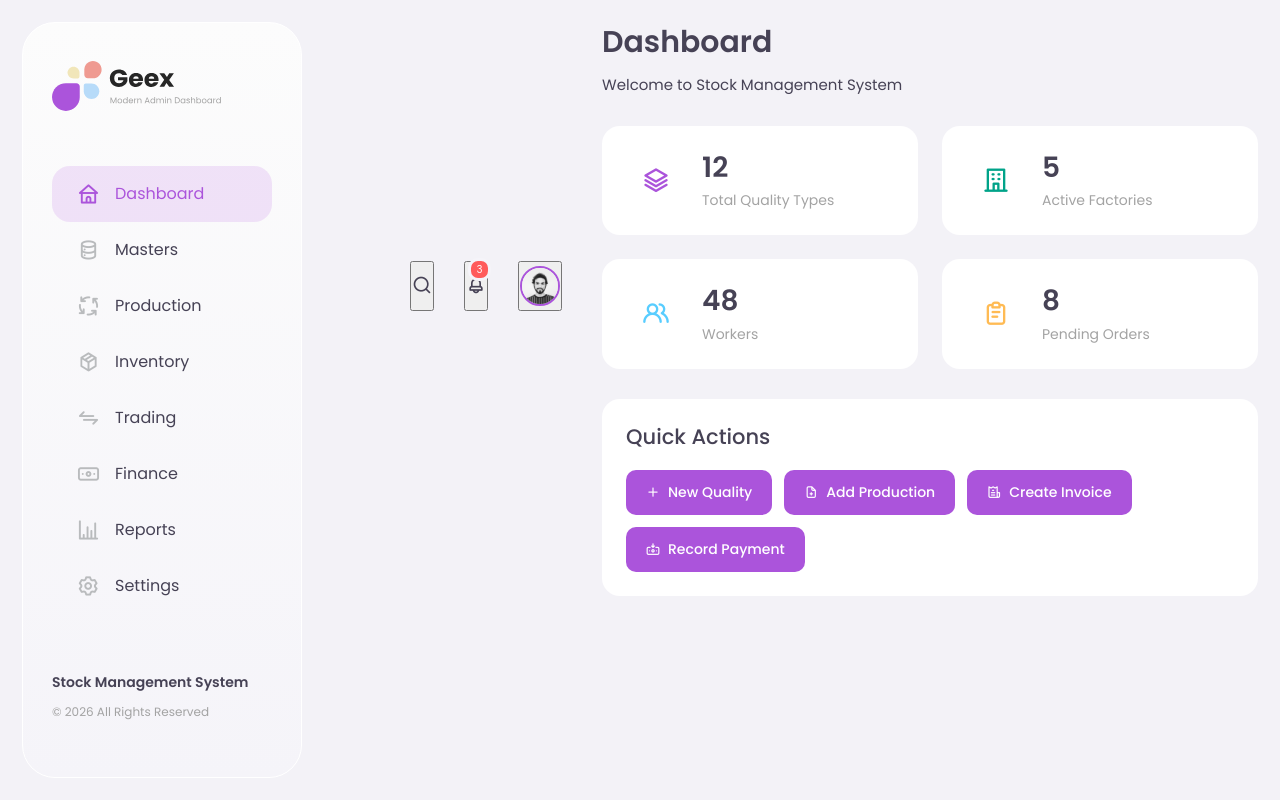
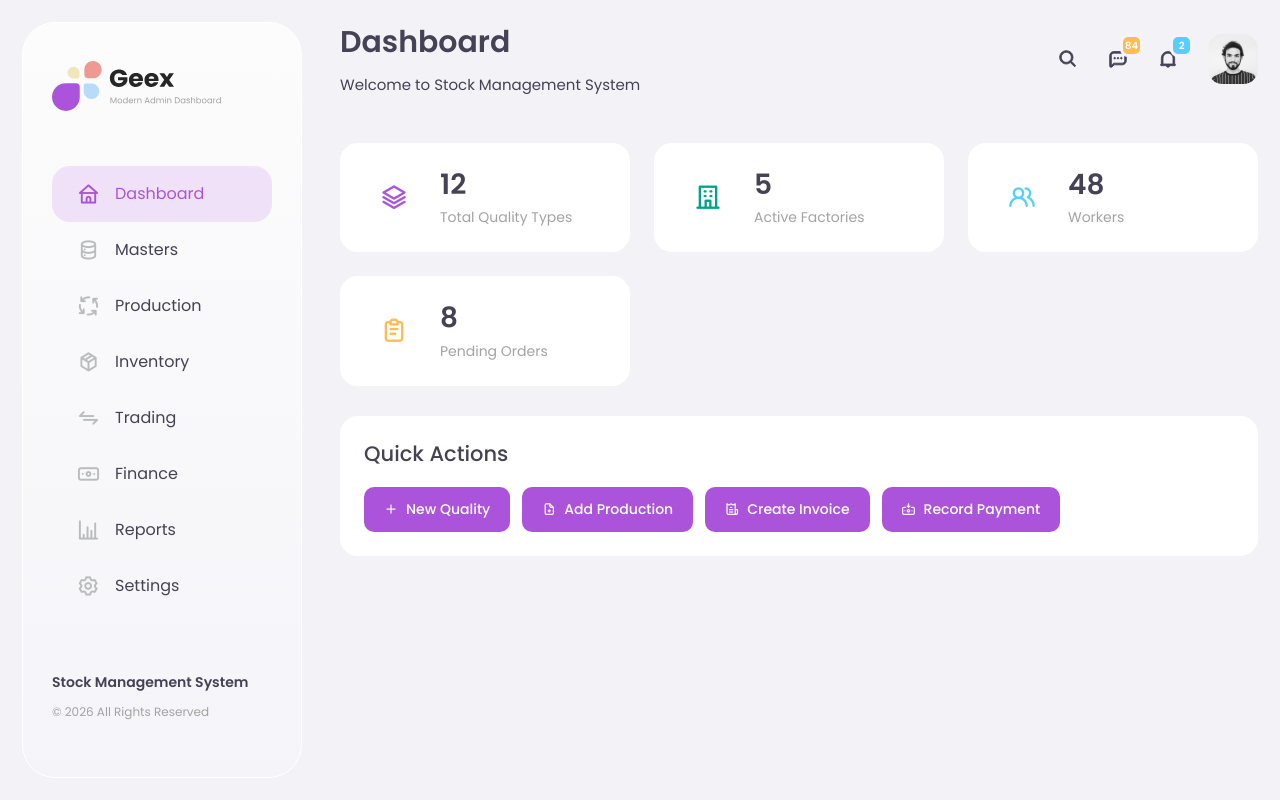
Before and after one commit to akshitone/stock-management-system, a Next.js app in the folder apps/web/: page / in a window 1280 px wide. Built offline with nearby package versions, Linux system fonts and the light colour scheme.

Commit message:
UI fixed

```diff
--- a/apps/web/src/app/(dashboard)/layout.tsx
+++ b/apps/web/src/app/(dashboard)/layout.tsx
@@ -1,5 +1,4 @@
 import { Sidebar } from '@/components/layout/Sidebar';
-import { Header } from '@/components/layout/Header';
 import { SidebarProvider } from '@/context/SidebarContext';
 
 export default function DashboardLayout({
@@ -14,9 +13,6 @@ export default function DashboardLayout({
 
       {/* Main Content Area */}
       <main className="geex-main-content">
-        {/* Header with toggle, notifications, user */}
-        <Header />
-
         {/* Page Content */}
         <div className="geex-content">
           {children}
--- a/apps/web/src/components/layout/Header.tsx
+++ b/apps/web/src/components/layout/Header.tsx
@@ -3,17 +3,13 @@
 import { useSidebar } from '@/context/SidebarContext';
 
 // ============================================================================
-// Header Component
+// Header Component (Quick Actions Bar)
+// This renders inside geex-content__header, positioned to the right
 // ============================================================================
 export function Header() {
-  const { toggle, isMobile } = useSidebar();
+  const { toggle } = useSidebar();
 
   return (
-    <div className="geex-content__header">
-      <div className="geex-content__header__content">
-        {/* This will be replaced by page-specific content */}
-      </div>
-
     <div className="geex-content__header__action">
       {/* Sidebar Toggle & Customizer */}
       <div className="geex-content__header__customizer">
@@ -31,79 +27,69 @@ export function Header() {
         <ul className="geex-content__header__quickaction">
           {/* Search */}
           <li className="geex-content__header__quickaction__item">
-              <button className="geex-content__header__quickaction__link">
-                <i className="uil uil-search" style={{ fontSize: '20px', color: 'var(--body-color)' }} />
-              </button>
+            <a href="#" className="geex-content__header__quickaction__link">
+              <svg width="24" height="24" viewBox="0 0 24 24" fill="none" xmlns="http://www.w3.org/2000/svg">
+                <path d="M2 10C2 12.1217 2.84285 14.1566 4.34315 15.6569C5.84344 17.1571 7.87827 18 10 18C11.7767 18.0022 13.5025 17.407 14.9 16.31L19.29 20.71C19.383 20.8037 19.4936 20.8781 19.6154 20.9289C19.7373 20.9797 19.868 21.0058 20 21.0058C20.132 21.0058 20.2627 20.9797 20.3846 20.9289C20.5064 20.8781 20.617 20.8037 20.71 20.71C20.8037 20.617 20.8781 20.5064 20.9289 20.3846C20.9797 20.2627 21.0058 20.132 21.0058 20C21.0058 19.868 20.9797 19.7373 20.9289 19.6154C20.8781 19.4936 20.8037 19.383 20.71 19.29L16.31 14.9C17.407 13.5025 18.0022 11.7767 18 10C18 7.87827 17.1571 5.84344 15.6569 4.34315C14.1566 2.84285 12.1217 2 10 2C7.87827 2 5.84344 2.84285 4.34315 4.34315C2.84285 5.84344 2 7.87827 2 10ZM10 4C11.1867 4 12.3467 4.35189 13.3334 5.01118C14.3201 5.67047 15.0891 6.60754 15.5433 7.7039C15.9974 8.80026 16.1162 10.0067 15.8847 11.1705C15.6532 12.3344 15.0818 13.4035 14.2426 14.2426C13.4035 15.0818 12.3344 15.6532 11.1705 15.8847C10.0067 16.1162 8.80026 15.9974 7.7039 15.5433C6.60754 15.0891 5.67047 14.3201 5.01118 13.3334C4.35189 12.3467 4 11.1867 4 10C4 8.4087 4.63214 6.88258 5.75736 5.75736C6.88258 4.63214 8.4087 4 10 4Z" fill="#464255"/>
+              </svg>
+            </a>
+          </li>
+
+          {/* Messages */}
+          <li className="geex-content__header__quickaction__item">
+            <a href="#" className="geex-content__header__quickaction__link">
+              <svg width="24" height="24" viewBox="0 0 24 24" fill="none" xmlns="http://www.w3.org/2000/svg">
+                <path d="M12 11.9998C12.5523 11.9998 13 11.552 13 10.9998C13 10.4475 12.5523 9.99976 12 9.99976C11.4477 9.99976 11 10.4475 11 10.9998C11 11.552 11.4477 11.9998 12 11.9998Z" fill="#464255"/>
+                <path d="M8 11.9998C8.55229 11.9998 9 11.552 9 10.9998C9 10.4475 8.55229 9.99976 8 9.99976C7.44772 9.99976 7 10.4475 7 10.9998C7 11.552 7.44772 11.9998 8 11.9998Z" fill="#464255"/>
+                <path d="M16 11.9998C16.5523 11.9998 17 11.552 17 10.9998C17 10.4475 16.5523 9.99976 16 9.99976C15.4477 9.99976 15 10.4475 15 10.9998C15 11.552 15.4477 11.9998 16 11.9998Z" fill="#464255"/>
+                <path d="M3.05007 21.87C3.25937 21.9564 3.48366 22.0005 3.71007 22C3.93336 22.0011 4.15461 21.9574 4.36072 21.8716C4.56684 21.7857 4.75364 21.6593 4.91007 21.5L7.41007 19H17.0001C18.3262 19 19.5979 18.4732 20.5356 17.5355C21.4733 16.5979 22.0001 15.3261 22.0001 14V8C22.0001 6.67392 21.4733 5.40215 20.5356 4.46447C19.5979 3.52678 18.3262 3 17.0001 3H7.00007C5.67399 3 4.40222 3.52678 3.46454 4.46447C2.52686 5.40215 2.00007 6.67392 2.00007 8V20.29C1.9969 20.6282 2.09528 20.9596 2.28247 21.2412C2.46966 21.5229 2.73705 21.7419 3.05007 21.87V21.87ZM4.00007 8C4.00007 7.20435 4.31614 6.44129 4.87875 5.87868C5.44136 5.31607 6.20442 5 7.00007 5H17.0001C17.7957 5 18.5588 5.31607 19.1214 5.87868C19.684 6.44129 20.0001 7.20435 20.0001 8V14C20.0001 14.7957 19.684 15.5587 19.1214 16.1213C18.5588 16.6839 17.7957 17 17.0001 17H7.00007C6.86847 16.9992 6.738 17.0245 6.61617 17.0742C6.49433 17.124 6.38351 17.1973 6.29007 17.29L4.00007 19.59V8Z" fill="#464255"/>
+              </svg>
+              <span className="geex-content__header__badge">84</span>
+            </a>
           </li>
 
           {/* Notifications */}
           <li className="geex-content__header__quickaction__item">
-              <button className="geex-content__header__quickaction__link">
-                <i className="uil uil-bell" style={{ fontSize: '20px', color: 'var(--body-color)' }} />
-                <span
-                  className="geex-content__header__badge"
-                  style={{
-                    position: 'absolute',
-                    top: '-5px',
-                    right: '-5px',
-                    background: 'var(--danger-color)',
-                    color: 'white',
-                    fontSize: '10px',
-                    padding: '2px 6px',
-                    borderRadius: '10px',
-                  }}
-                >
-                  3
-                </span>
-              </button>
+            <a href="#" className="geex-content__header__quickaction__link">
+              <svg width="24" height="24" viewBox="0 0 24 24" fill="none" xmlns="http://www.w3.org/2000/svg">
+                <path d="M4 20H10C10 20.5304 10.2107 21.0391 10.5858 21.4142C10.9609 21.7893 11.4696 22 12 22C12.5304 22 13.0391 21.7893 13.4142 21.4142C13.7893 21.0391 14 20.5304 14 20H20C20.2652 20 20.5196 19.8946 20.7071 19.7071C20.8946 19.5196 21 19.2652 21 19C21 18.7348 20.8946 18.4804 20.7071 18.2929C20.5196 18.1054 20.2652 18 20 18V11C20 8.87827 19.1571 6.84344 17.6569 5.34315C16.1566 3.84285 14.1217 3 12 3C9.87827 3 7.84344 3.84285 6.34315 5.34315C4.84285 6.84344 4 8.87827 4 11V18C3.73478 18 3.48043 18.1054 3.29289 18.2929C3.10536 18.4804 3 18.7348 3 19C3 19.2652 3.10536 19.5196 3.29289 19.7071C3.48043 19.8946 3.73478 20 4 20V20ZM6 11C6 9.4087 6.63214 7.88258 7.75736 6.75736C8.88258 5.63214 10.4087 5 12 5C13.5913 5 15.1174 5.63214 16.2426 6.75736C17.3679 7.88258 18 9.4087 18 11V18H6V11Z" fill="#464255"/>
+              </svg>
+              <span className="geex-content__header__badge bg-info">2</span>
+            </a>
           </li>
 
           {/* User Avatar */}
           <li className="geex-content__header__quickaction__item">
-              <button className="geex-content__header__quickaction__link">
-                <img
-                  className="user-img"
-                  src="/img/avatar/user.svg"
-                  alt="User"
-                  style={{
-                    width: '40px',
-                    height: '40px',
-                    borderRadius: '50%',
-                    border: '2px solid var(--primary-color)',
-                  }}
-                />
-              </button>
+            <a href="#" className="geex-content__header__quickaction__link">
+              <img className="user-img" src="/img/avatar/user.svg" alt="user" />
+            </a>
           </li>
         </ul>
-        </div>
       </div>
     </div>
   );
 }
 
 // ============================================================================
-// Page Header Component (for page-specific titles)
+// Page Header Component (for page titles + header actions)
 // ============================================================================
 interface PageHeaderProps {
   title: string;
   subtitle?: string;
-  children?: React.ReactNode; // For action buttons
+  children?: React.ReactNode; // For additional action buttons
 }
 
 export function PageHeader({ title, subtitle, children }: PageHeaderProps) {
   return (
-    <div className="geex-content__header" style={{ marginBottom: '30px' }}>
+    <div className="geex-content__header">
       <div className="geex-content__header__content">
         <h2 className="geex-content__header__title">{title}</h2>
         {subtitle && (
           <p className="geex-content__header__subtitle">{subtitle}</p>
         )}
       </div>
-      {children && (
-        <div className="geex-content__header__action">
-          {children}
-        </div>
-      )}
+
+      {/* Header Actions (toggle, search, notifications, user) */}
+      <Header />
     </div>
   );
 }
```
Lines whose indentation alone changed are shown as unchanged.
